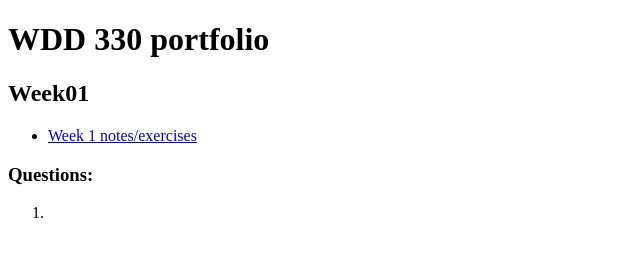
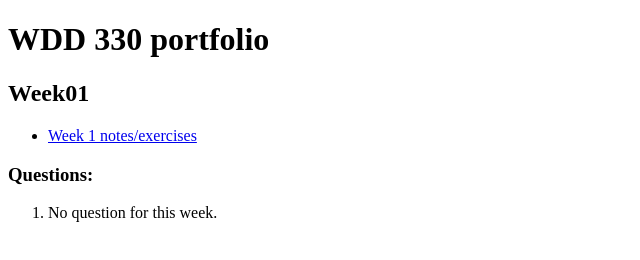
Before and after one commit to tsukasamuto55/WDD-330, a plain HTML site: page week1/index.html in a window 1280 px wide. Shown: the whole page, without its empty margins (0-640 px from the left). Drawn offline with Linux system fonts and the light colour scheme.

Commit message:
Upadted Week 1 note

```diff
--- a/week1/index.html
+++ b/week1/index.html
@@ -19,7 +19,7 @@
         <section>
           <h3>Questions:</h3>
           <ol>
-            <li></li>
+            <li>No question for this week.</li>
           </ol>
         </section>
       </main>
```
